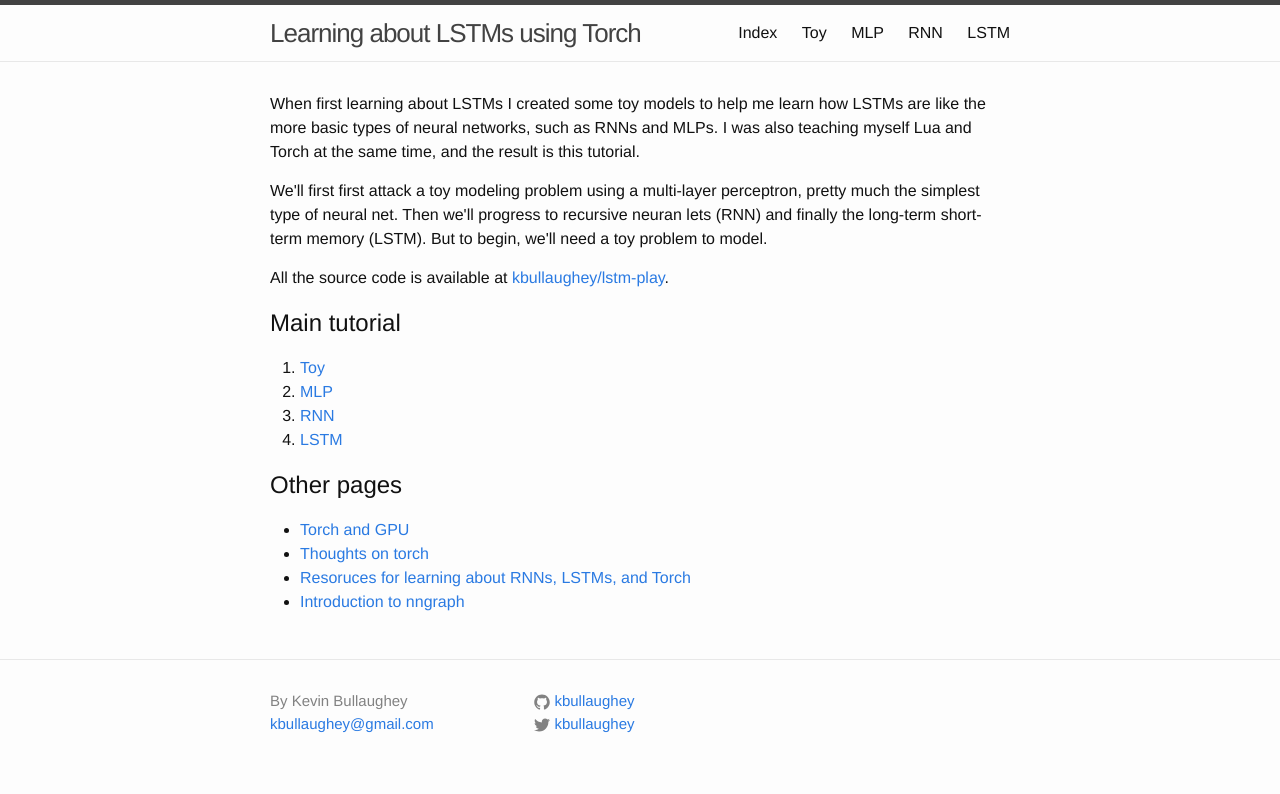
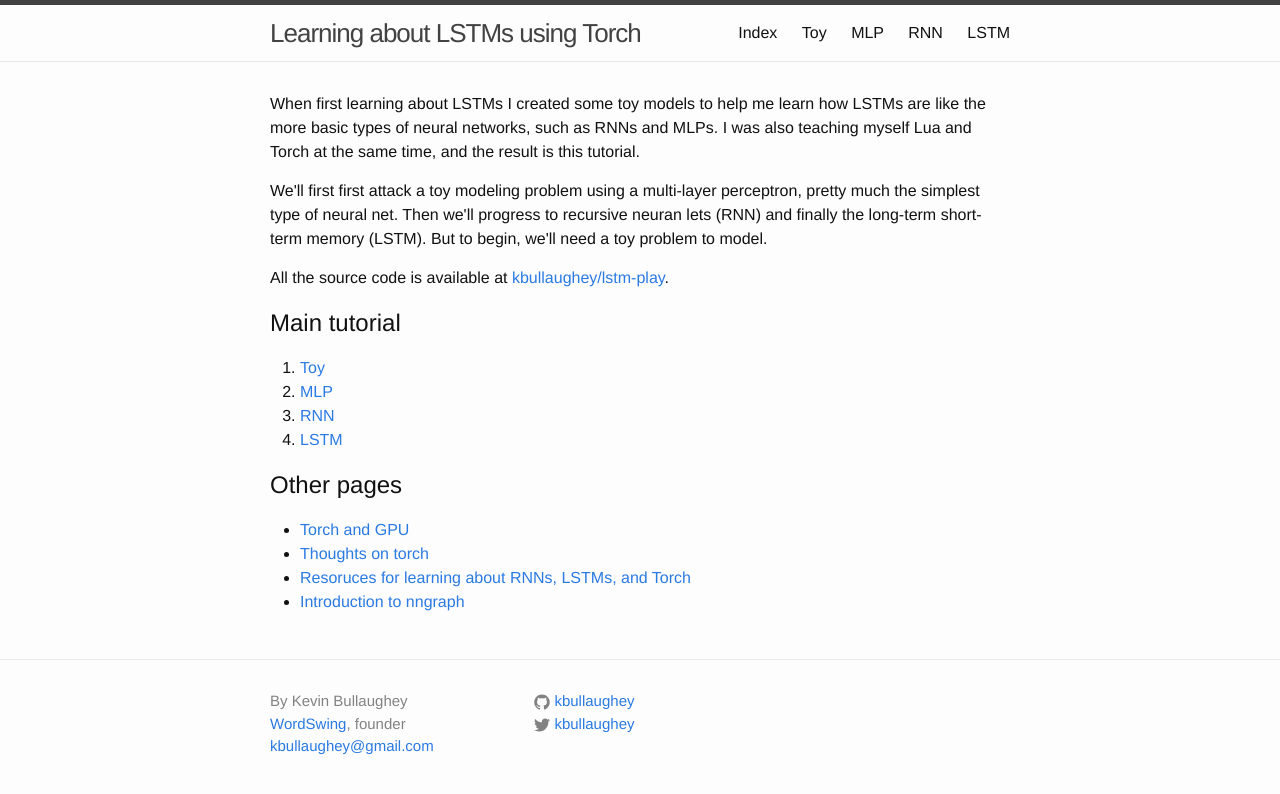
Before and after one commit to kbullaughey/lstm-play, a Jekyll site: the page built from index.html, in a window 1280 px wide. Shown: the top 794 px of the page. Built offline with Jekyll 4.4.1, drawn with Linux system fonts in a browser that asks for light colours.

Commit message:
wordswing link

```diff
--- a/_includes/footer.html
+++ b/_includes/footer.html
@@ -6,6 +6,7 @@
       <div class="footer-col  footer-col-1">
         <ul class="contact-list">
           <li>By Kevin Bullaughey</li>
+          <li><a href="https://wordswing.com/about">WordSwing</a>, founder</li>
           <li><a href="mailto:{{ site.email }}">{{ site.email }}</a></li>
         </ul>
       </div>
```
